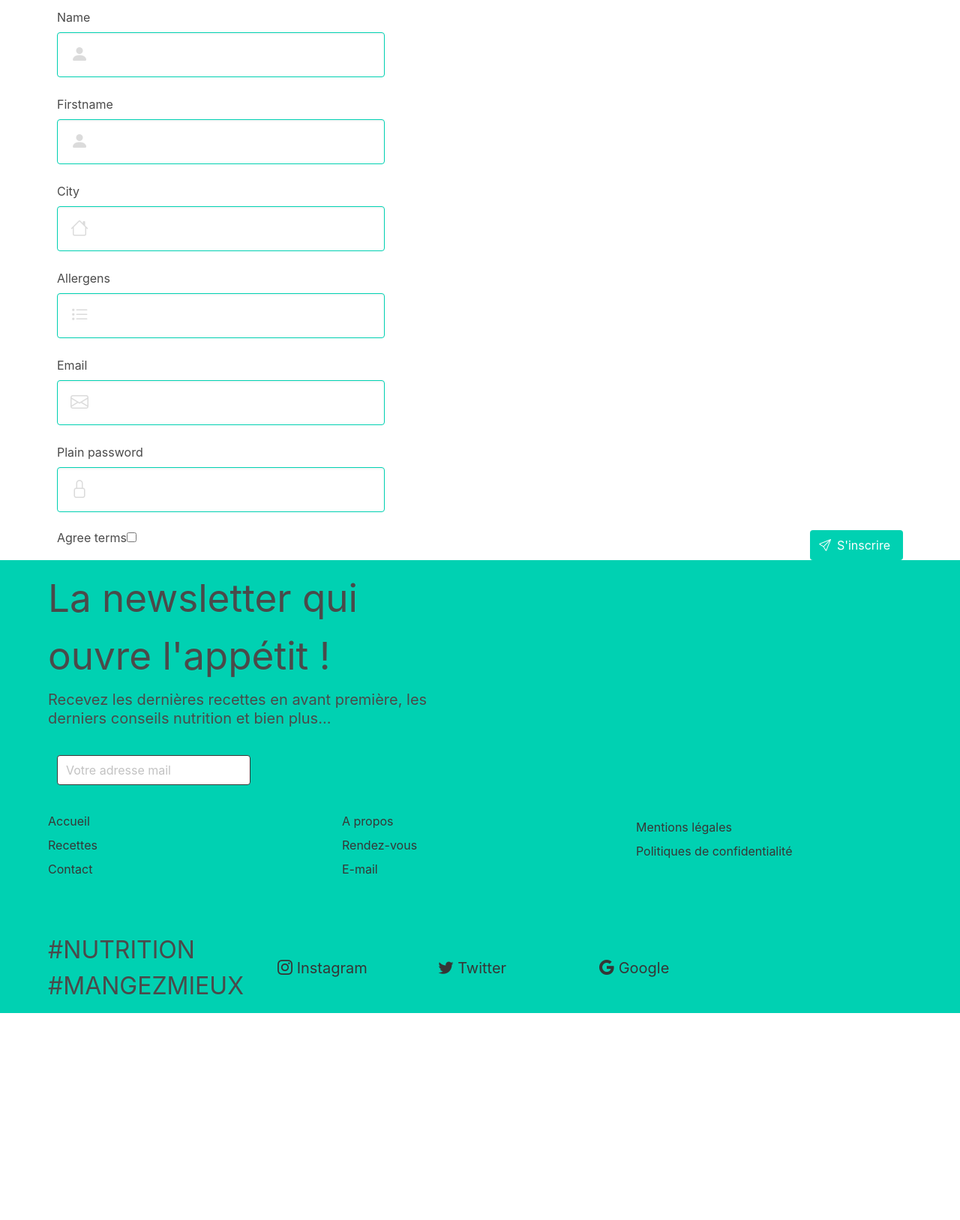
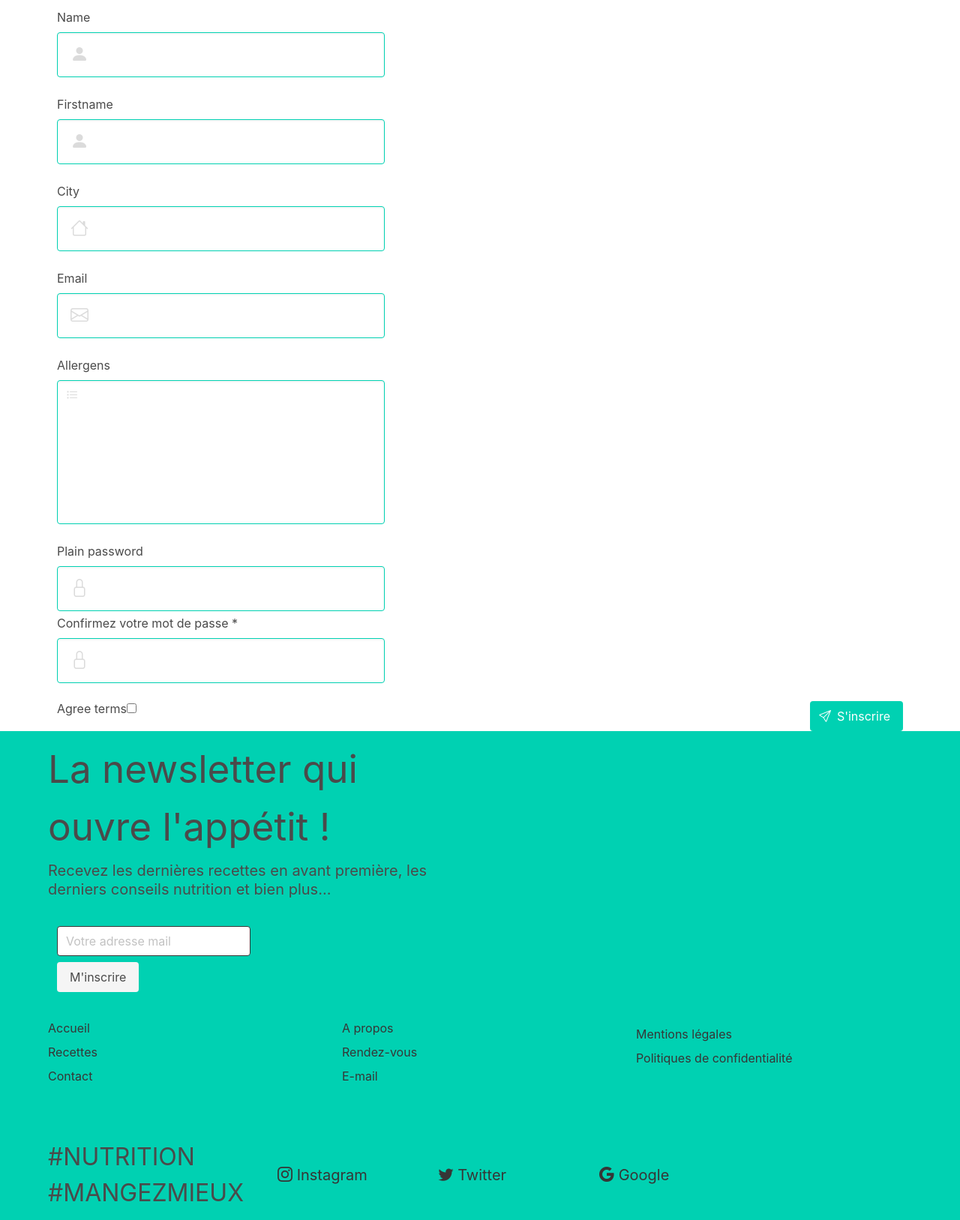
Before and after one commit to Helmi74130/Site-de-recette, a Symfony app: template templates/registration/register.html.twig in a window 1280 px wide. Shown: the part 199-1826 px from the top of the page at 75% size. Before the commit the page ends 1550 px from the top, so only its background shows below. Run offline with Twig, Linux system fonts and the light colour scheme; the template is opened without the code that fills it, so the values that code supplies are empty; form fields are guessed from the names that the template uses; some libraries are stand-ins or nearby versions.

Commit message:
refactor

```diff
--- a/composer.json
+++ b/composer.json
@@ -73,7 +73,10 @@
         "preferred-install": {
             "*": "dist"
         },
-        "sort-packages": true
+        "sort-packages": true,
+        "platform": {
+            "php": "7.4.32"
+        }
     },
     "autoload": {
         "psr-4": {
--- a/templates/home/index.html.twig
+++ b/templates/home/index.html.twig
@@ -72,8 +72,8 @@
                         Je vous accompagne durablement dans votre projet, parce que votre santé reste l’essentiel de votre bien-être.
                         <br> Faite le choix de vous faire accompagner dans votre alimentation est un premier pas vers une sérénité alimentaire.
                     </p>
-                    <p class="is-size-5">Ne tardez pas et prenez vite rendez-vous</p>
-                    <button class="button is-primary is-large mt-3">Prenez RDV</button>
+                    <p class="is-size-5 mt-3">Ne tardez pas et prenez vite rendez-vous</p>
+                    <a href="{{ path('app_mycabine') }}" class="button is-primary is-large mt-3">Prenez RDV</a>
                 </div>
                 <div class="column is-flex is-justify-content-center is-align-items-center">
                     <div class="bulle is-flex is-justify-content-center is-align-items-center is-size-2">
--- a/templates/partials/_footer.html.twig
+++ b/templates/partials/_footer.html.twig
@@ -13,6 +13,7 @@
                 <form class="">
                     <div class="control column is-half">
                         <input class="input is-dark" type="text" placeholder="Votre adresse mail">
+                        <button class="button mt-2 is-light">M'inscrire</button>
                     </div>
                 </form>
             </div>
@@ -54,7 +55,6 @@
                     <a class="has-text-dark" href=""><i class="bi bi-google"></i> Google</a>
                 </div>
             </div>
-
         </div>
     </div>
 
--- a/templates/recettes/recettes.html.twig
+++ b/templates/recettes/recettes.html.twig
@@ -15,12 +15,9 @@
 
 <h1 class="title m-5">Nos recettes</h1>
     {% if not recettes.items is same as ([]) %}
-        <div class="">
-            <p class="">Il y'a {{ recettes.getTotalItemCount }} recette(s) au total</p>
-        </div>
         <div class="block">
             <div class="container">
-                <div class="columns is-multiline">
+                <div class="columns is-multiline mt-5">
                     {%  for recette in recettes %}
                         <a class="column is-one-third mt-5" href="{{ path('app_recette', {title: recette.title}) }}">
                             <div class="card">
--- a/templates/registration/register.html.twig
+++ b/templates/registration/register.html.twig
@@ -1,6 +1,6 @@
 {% extends 'base.html.twig' %}
 
-{% block title %}Register{% endblock %}
+{% block title %}Inscription{% endblock %}
 
 {% block body %}
     {% for flash_error in app.flashes('verify_email_error') %}
@@ -42,16 +42,6 @@
             {{ form_help(registrationForm.city, { 'attr': {'class': 'help'} } ) }}
         </div>
         <div class="column is-two-fifths">
-            {{ form_label(registrationForm.allergens) }}
-            <div class="control has-icons-left mt-2 ">
-                {{ form_widget(registrationForm.allergens, { 'attr': {'class': 'input is-primary is-large'} }) }}
-                <span class="icon is-small is-left">
-                    <i class="bi bi-list-task"></i>
-                </span>
-            </div>
-            {{ form_help(registrationForm.allergens, { 'attr': {'class': 'help'} } ) }}
-        </div>
-        <div class="column is-two-fifths">
             {{ form_label(registrationForm.email) }}
             <div class="control has-icons-left mt-2">
                 {{ form_widget(registrationForm.email, { 'attr': {'class': 'input is-primary is-large'} }) }}
@@ -62,21 +52,43 @@
             {{ form_help(registrationForm.email, { 'attr': {'class': 'help'} } ) }}
         </div>
         <div class="column is-two-fifths">
-            {{ form_label(registrationForm.plainPassword) }}
-            <div class="control has-icons-left mt-2">
-                {{ form_widget(registrationForm.plainPassword, { 'attr': {'class': 'input is-primary is-large'} }) }}
+            {{ form_label(registrationForm.allergens) }}
+            <div class="control has-icons-left mt-2 ">
+                {{ form_widget(registrationForm.allergens, { 'attr': {'class': 'textarea is-primary is-large'} }) }}
                 <span class="icon is-small is-left">
+                    <i class="bi bi-list-task"></i>
+                </span>
+            </div>
+            {{ form_help(registrationForm.allergens, { 'attr': {'class': 'help'} } ) }}
+        </div>
+        <div class="column is-two-fifths is-flex is-flex-direction-column is-justify-content-space-between">
+            <div>
+                {{ form_label(registrationForm.plainPassword) }}
+                <div class="control has-icons-left mt-2">
+                    {{ form_widget(registrationForm.plainPassword, { 'attr': {'class': 'input is-primary is-large inputPassword1'} }) }}
+                    <span class="icon is-small is-left">
                     <i class="bi bi-lock"></i>
                 </span>
+                </div>
+                <small class="has-text-danger inputHelp help"></small>
             </div>
-            {{ form_help(registrationForm.plainPassword, { 'attr': {'class': 'help'} } ) }}
+            <div>
+                <label for="inputPassword">Confirmez votre mot de passe *</label>
+                <div class="control has-icons-left mt-2">
+                    <input id="inputPassword" type="password" class="input is-primary is-large">
+                    <span class="icon is-small is-left">
+                    <i class="bi bi-lock"></i>
+                </span>
+                </div>
+            </div>
+            <small class="has-text-danger inputHelp"></small>
         </div>
         <div class="column is-full is-flex is-justify-content-space-between">
             <div class="checkbox">
                 {{ form_row(registrationForm.agreeTerms, { 'attr': {'type': 'checkbox', 'class': 'ml-2' } }) }}
             </div>
             <div>
-                <button type="submit" class="button is-primary">
+                <button id="buttonSubmit" type="submit" class="button is-primary">
                     <span class="icon">
                         <i class="bi bi-send"></i>
                      </span>
@@ -87,4 +99,23 @@
         {{ form_end(registrationForm) }}
     </div>
 
+    <script>
+        let inputPassword1 = document.querySelector('.inputPassword1')
+        let inputPassword = document.querySelector('#inputPassword')
+        let inputHelp = document.querySelectorAll('.inputHelp')
+        let buttonSubmit = document.querySelector('#buttonSubmit')
+
+        buttonSubmit.addEventListener('click', (e)=>{
+            if (inputPassword1.value !== inputPassword.value){
+                e.preventDefault()
+                inputHelp[0].textContent = 'Votre mot de passe ne correspond pas'
+                inputHelp[1].textContent = 'Votre mot de passe ne correspond pas'
+            }else {
+                inputHelp[0].textContent = ''
+                inputHelp[1].textContent = ''
+            }
+        } )
+
+    </script>
+
 {% endblock %}
```
